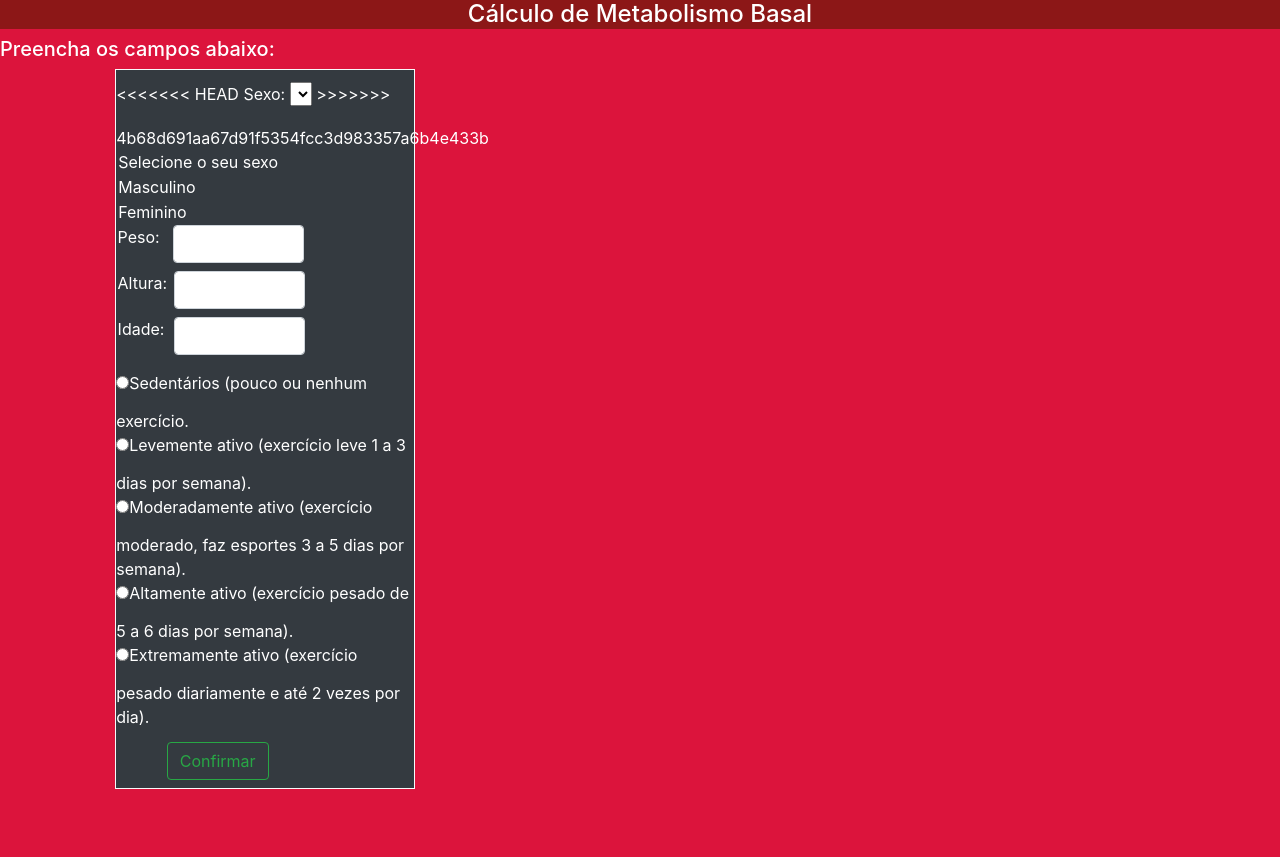
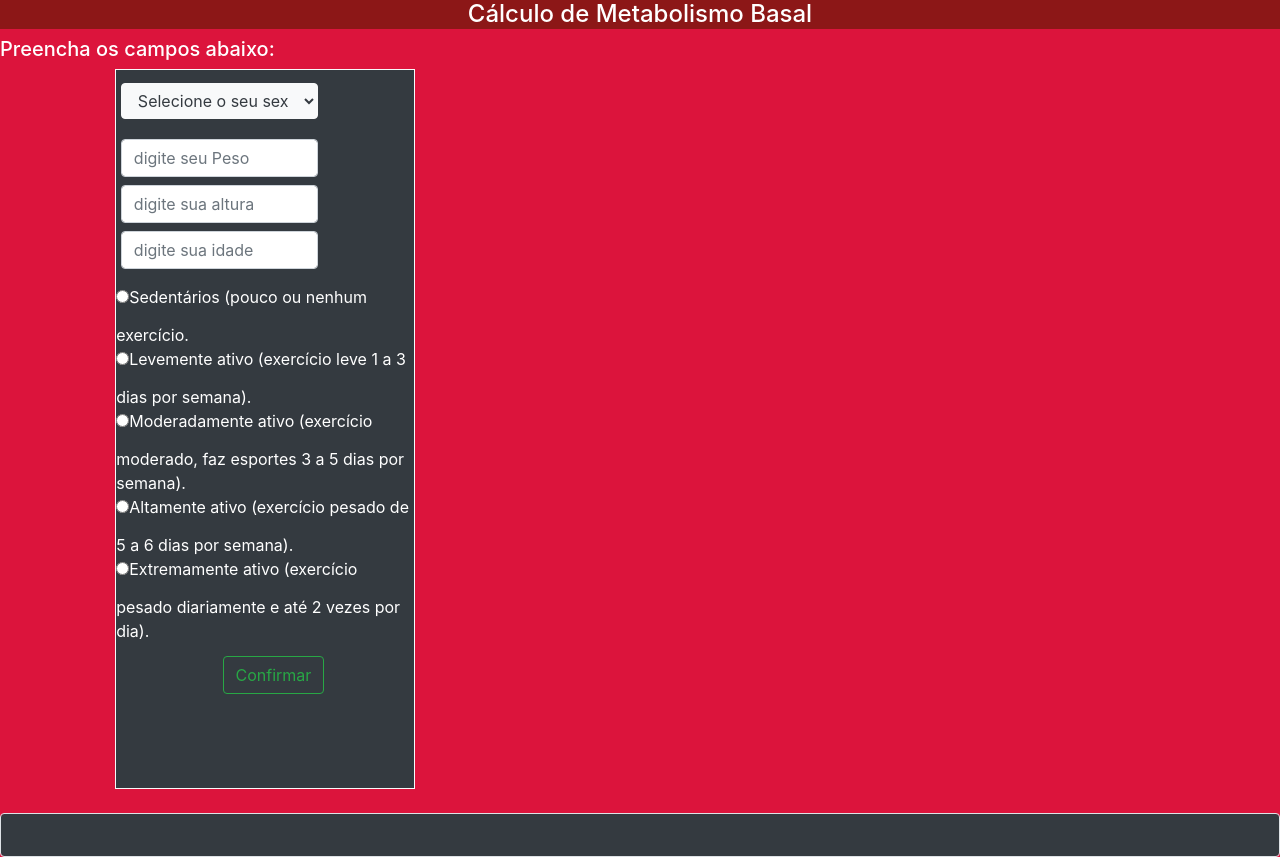
Before and after one commit to BelisariusArchMagus390/appCalculoMetabolico, a website: page www/index.html in a window 1280 px wide. Before the commit the page ends 813 px from the top, so only its background shows below. Drawn offline with nearby package versions, Linux system fonts and the light colour scheme.

Commit message:
mudei estilo

```diff
--- a/www/css/style.css
+++ b/www/css/style.css
@@ -24,24 +24,17 @@ body{
   width:300px;
   margin-left:9%;
   height: 90%;
-  border:black 4px solid;
+
 }
 #botao{
   margin-top:4%;
-  margin-left:20%;
+  margin-left:37%;
 }
-#peso,#altura,#idade{
-  width:40%;
-  margin-left:2%;
+#peso,#altura,#idade,#sexo{
+  width:60%;
+margin-left:6%;
 
-}
-
-#peso{
-  margin-left:4%;
-}
-#idade{
-  margin-left:3%;
 }
 #sexo{
   margin-top:4%;
-}
+  }
--- a/www/index.html
+++ b/www/index.html
@@ -35,12 +35,8 @@
 
     <div id="box" class=" border border-light bg-dark">
 
-      <div class="">
-<<<<<<< HEAD
-          <label id="sex">Sexo:</label> <select id="sexo" class="linha">
-=======
-          Sexo: <select id="sexo" class="linha btn btn-light text-dark ">
->>>>>>> 4b68d691aa67d91f5354fcc3d983357a6b4e433b
+      <div class="row">
+         <select id="sexo" class="linha btn btn-light text-dark ">
           <option>Selecione o seu sexo</option>
           <option value="opMasc">Masculino</option>
           <option value="opFem">Feminino</option>
@@ -48,15 +44,15 @@
       </div>
 
       <div class="row">
-       <label style="margin-left:5%;"> Peso:</label> <input type="number" class="linha edit   mb-2 form-control " id="peso"></input>
+        <input type="number" class="linha edit   mb-2 form-control " placeholder="digite seu Peso" id="peso"></input>
       </div>
 
       <div class="row">
-        <label style="margin-left:5%;">Altura:</label> <input type="number" class="linha edit  mb-2 form-control " id="altura"></input>
+        <input type="number" class="linha edit  mb-2 form-control " placeholder="digite sua altura" id="altura"></input>
       </div>
 
       <div class="row">
-       <label style="margin-left:5%;"> Idade:</label> <input type="number" class="linha edit  mb-2 form-control  " id="idade"></input>
+       <input type="number" class="linha edit  mb-2 form-control  "  placeholder="digite sua idade"id="idade"></input>
       </div>
 
       <h5></h5 class="linha">
@@ -89,7 +85,7 @@
     <br>
 
     <center>
-      <div id="total"></div>
+      <div id="total" class="mb-2 form-control text-white bg-dark border"></div>
     </center>
 
   </body>
```
